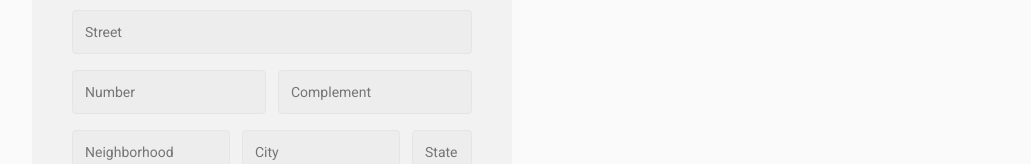
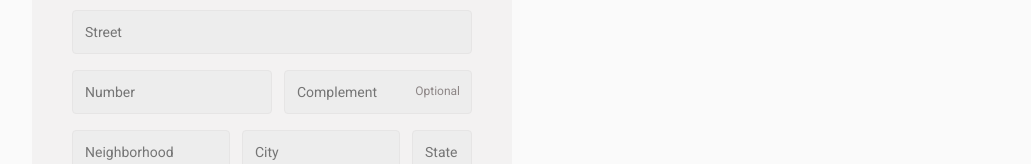
Before and after one commit to renatomarquesteles/ignite-02-coffee-delivery, a React (Vite) app: page /checkout in a window 1280 px wide. Shown: the part 365-529 px from the top of the page, without its empty margins (128-1159 px from the left). Built offline with nearby package versions, Linux system fonts and the light colour scheme.

Commit message:
feat: adds optional input for complement

```diff
--- a/src/pages/Checkout/index.tsx
+++ b/src/pages/Checkout/index.tsx
@@ -20,6 +20,7 @@ import {
   Subtitle,
   PaymentMethods,
   PaymentMethodLabel,
+  OptionalInputContainer,
 } from "./styles";
 
 type PaymentMethod = "credit" | "debit" | "money";
@@ -58,7 +59,9 @@ export const Checkout = () => {
             </AddressInputsWrapper>
             <AddressInputsWrapper>
               <input type="text" className="mid" placeholder="Number" />
-              <input type="text" placeholder="Complement" />
+              <OptionalInputContainer>
+                <input type="text" placeholder="Complement" />
+              </OptionalInputContainer>
             </AddressInputsWrapper>
             <AddressInputsWrapper>
               <input type="text" className="mid" placeholder="Neighborhood" />
--- a/src/pages/Checkout/styles.ts
+++ b/src/pages/Checkout/styles.ts
@@ -71,6 +71,7 @@ export const AddressInputsWrapper = styled.div`
     color: ${(props) => props.theme["base-text"]};
     font-size: 0.875rem;
     line-height: 130%;
+    position: relative;
 
     &.mid {
       max-width: 12.5rem;
@@ -79,6 +80,26 @@ export const AddressInputsWrapper = styled.div`
     &.short {
       max-width: 3.75rem;
     }
+  }
+`;
+
+export const OptionalInputContainer = styled.div`
+  flex: 1;
+  position: relative;
+
+  input {
+    padding-right: 4.25rem;
+  }
+
+  &::after {
+    content: "Optional";
+    position: absolute;
+    top: 0;
+    right: 0;
+    padding: 0.875rem 0.75rem;
+    color: ${(props) => props.theme["base-label"]};
+    font-size: 0.75rem;
+    line-height: 130%;
   }
 `;
 
```
